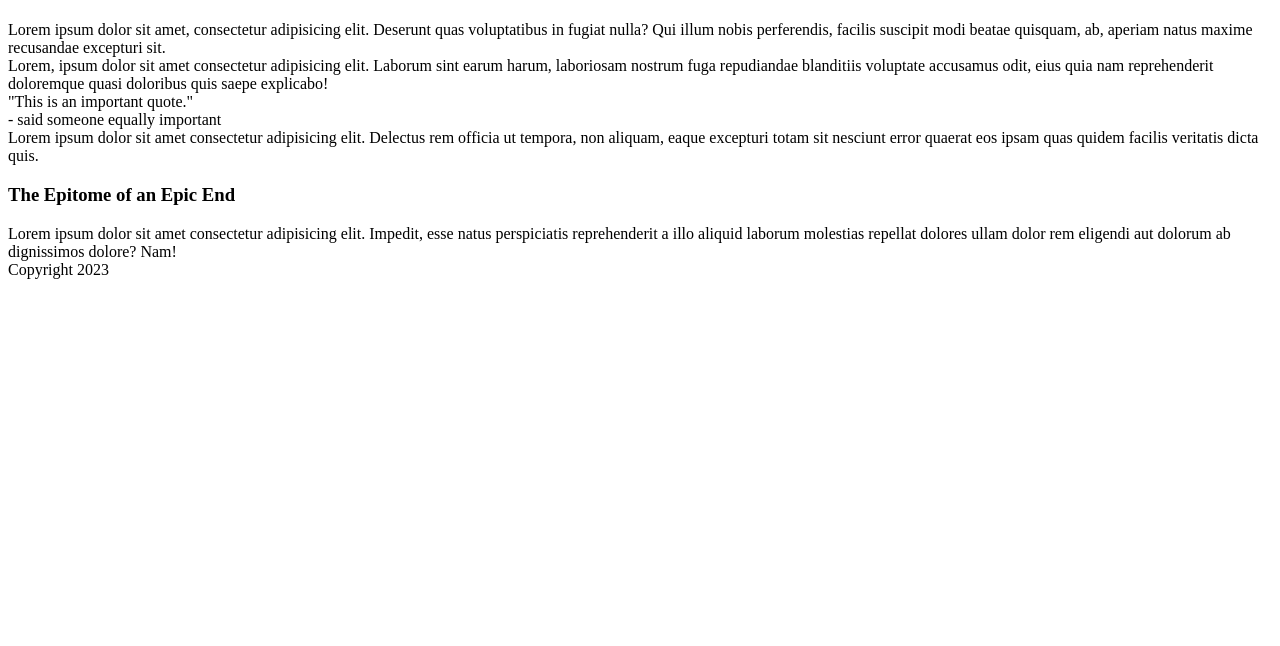
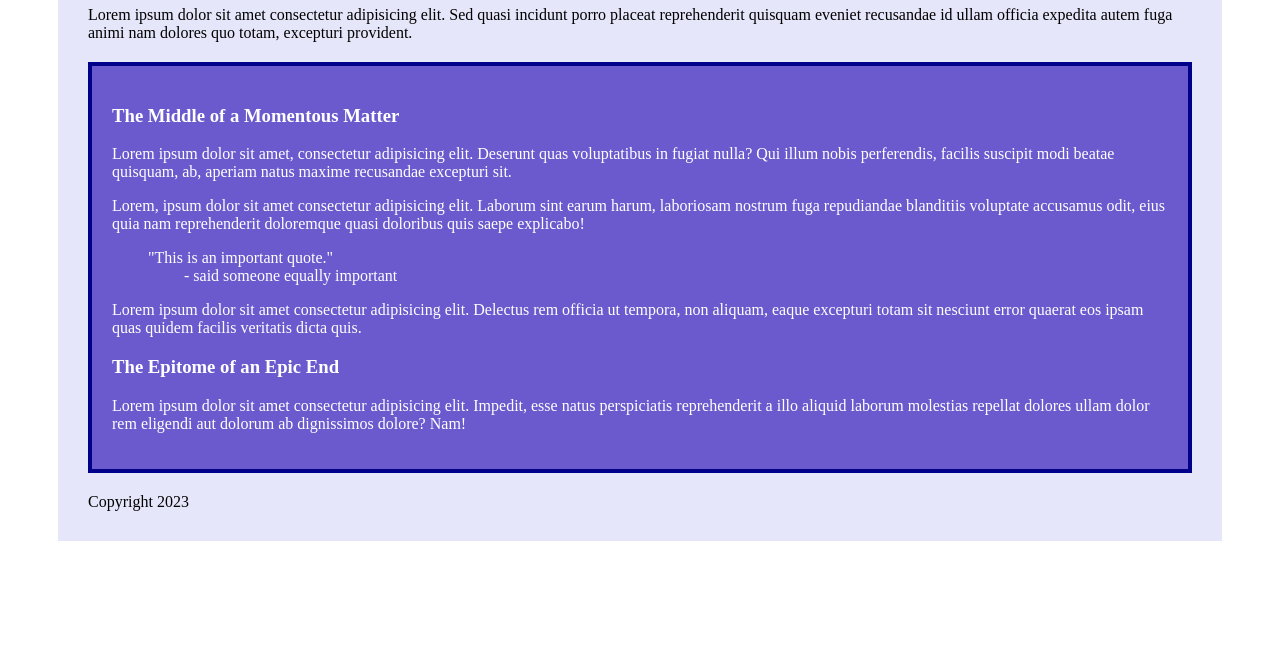
Before and after one commit to creativehabits/creativehabits.github.io, a plain HTML site: page boxModel/index.html in a window 1280 px wide. Shown: the part 154-800 px from the top of the page. Drawn offline with Linux system fonts and the light colour scheme.

Commit message:
Box Model Exercise
Finished CSS Code and matched Page to Example on Canvas

```diff
--- a/boxModel/css/style.css
+++ b/boxModel/css/style.css
@@ -1,3 +1,25 @@
 #main {
+    background-color: lavender;
+    padding: 30px;
+    margin:50px;
+}
 
+#content {
+    border: 4px solid darkblue;
+    color: white;
+    padding: 20px;
+    margin: 20px 0px;
+    background-color: #6b5acd;
 }
+
+#content > div {
+    margin: 16px 0px;
+}
+
+.quote {
+    padding-left: 36px;
+}
+
+.quoteCitation {
+    margin: 0px 36px;
+}
```
